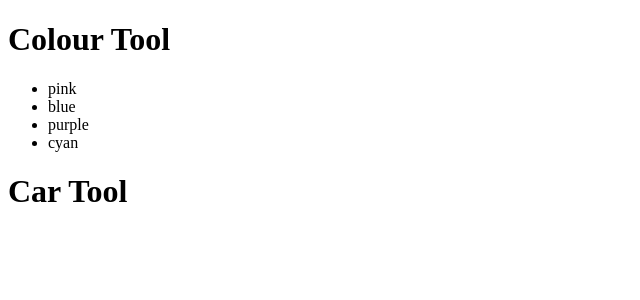
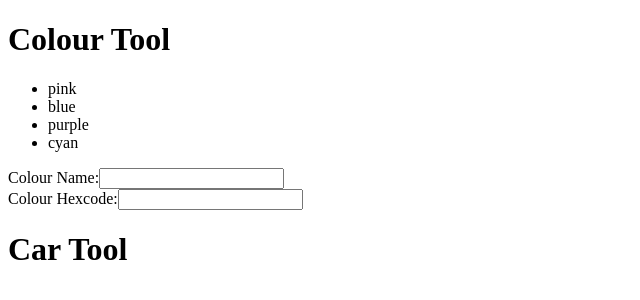
Before and after one commit to cccs-kevin/react-redux-typescript_09282020, a React (Create React App) app in the folder demo-app/: page / in a window 1280 px wide. Shown: the top 300 px of the page, without its empty margins (0-640 px from the left). Built offline with nearby package versions, Linux system fonts and the light colour scheme.

Commit message:
add exercise 5

```diff
--- a/demo-app/src/components/ColourTool.tsx
+++ b/demo-app/src/components/ColourTool.tsx
@@ -1,4 +1,4 @@
-import React from "react";
+import React, { useState, ChangeEvent } from "react";
 
 import { Colour } from "../models/colour";
 
@@ -7,6 +7,29 @@ export type ColourToolProps = {
 };
 
 export function ColourTool(props: ColourToolProps) {
+  // array destructuring
+  // using the array as a tuple
+  const [
+    colourForm /* state data */,
+    setColourForm /* state update function, also triggers the re-render */,
+  ] = useState(
+    {
+      colourName: "",
+      colourHexcode: "",
+    } /* initial state data */
+  );
+
+  const change = (e: ChangeEvent<HTMLInputElement>) => {
+    setColourForm({
+      // object spread operator
+      ...colourForm,
+      // computed property
+      [e.target.name]: e.target.value,
+    });
+  };
+
+  console.log(colourForm);
+
   return (
     <>
       <header>
@@ -17,6 +40,28 @@ export function ColourTool(props: ColourToolProps) {
           <li key={colour.id}>{colour.name}</li>
         ))}
       </ul>
+      <form>
+        <div>
+          <label htmlFor="colour-name-input">Colour Name:</label>
+          <input
+            type="text"
+            id="colour-name-input"
+            name="colourName"
+            value={colourForm.colourName}
+            onChange={change}
+          />
+        </div>
+        <div>
+          <label htmlFor="colour-hexcode-input">Colour Hexcode:</label>
+          <input
+            type="text"
+            id="colour-hexcode-input"
+            name="colourHexcode"
+            value={colourForm.colourHexcode}
+            onChange={change}
+          />
+        </div>
+      </form>
     </>
   );
 }
--- a/demo-app/src/index.tsx
+++ b/demo-app/src/index.tsx
@@ -14,6 +14,7 @@ const colourList: Colour[] = [
 
 ReactDOM.render(
   <>
+    {/* React.createElement(ColourTool, Object.freeze({ colours: colourList })) */}
     <ColourTool colours={colourList} />
     <CarTool />
   </>,
```
Also changed, not shown: demo-app/exercises/exercise-5.md (added, +9 -0 lines).
